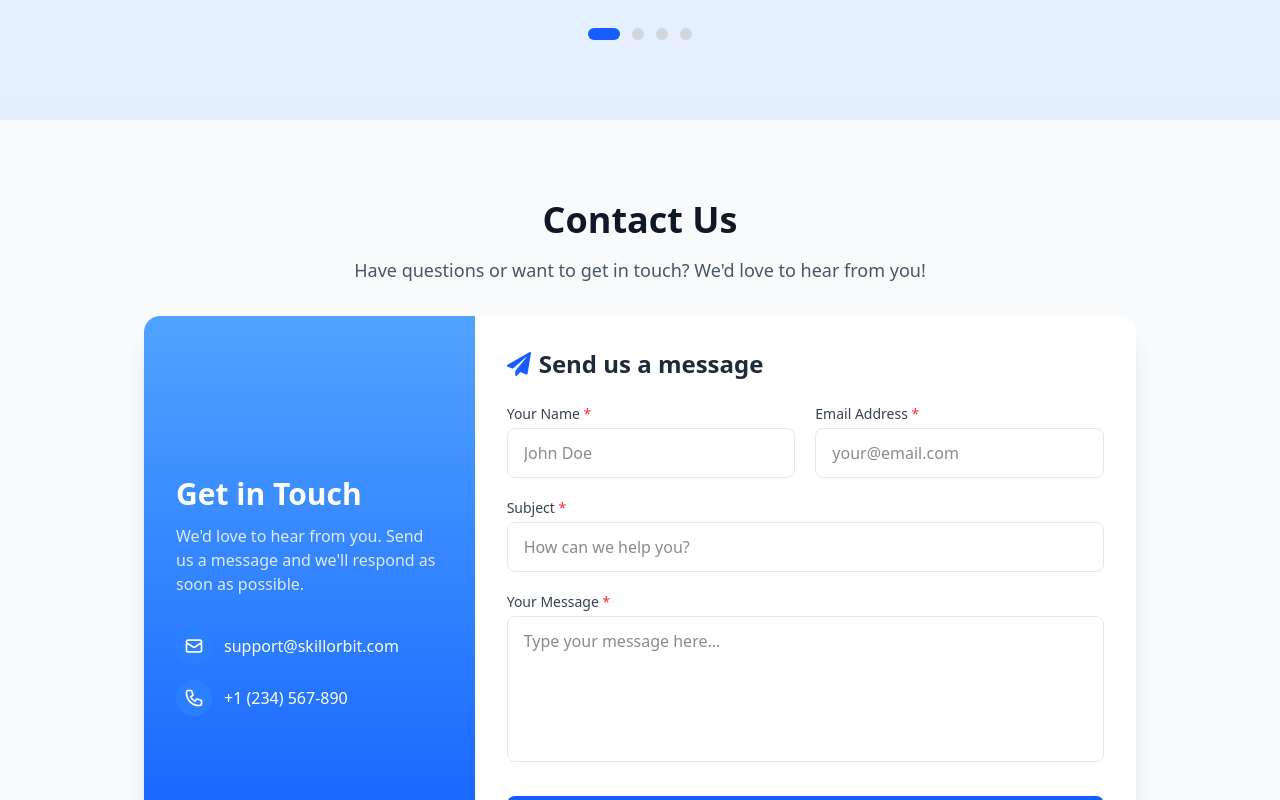
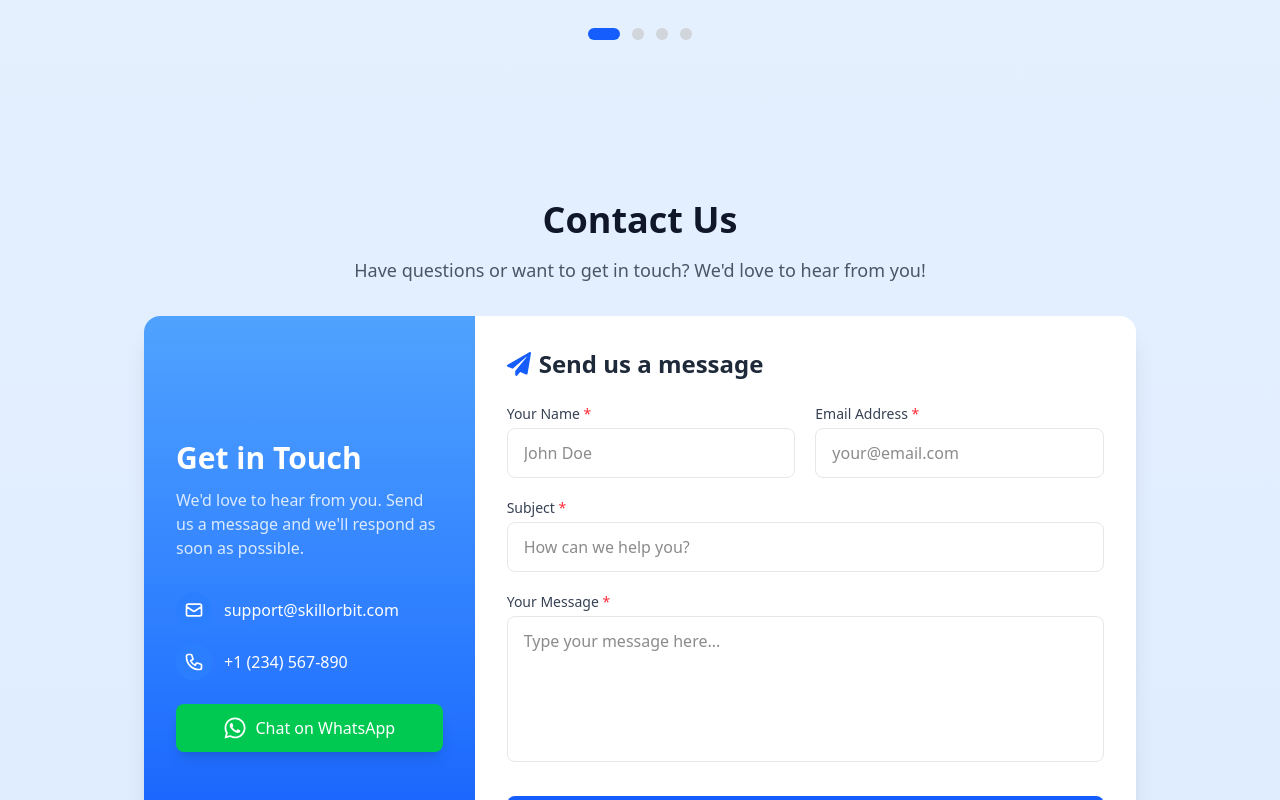
Before and after one commit to MuazamMughal/skillOrbit-app, a Next.js app: page / in a window 1280 px wide. Shown: the part 4180-4980 px from the top of the page. Built offline with nearby package versions, Linux system fonts and the light colour scheme.

Commit message:
SkillOrbit App enhancing

```diff
--- a/src/components/common/contact.tsx
+++ b/src/components/common/contact.tsx
@@ -1,7 +1,7 @@
 "use client";
 
 import React, { useState } from 'react';
-import { FaPaperPlane } from 'react-icons/fa';
+import { FaPaperPlane, FaWhatsapp } from 'react-icons/fa';
 import { motion } from 'framer-motion';
 
 interface FormData {
@@ -54,7 +54,7 @@ const Contact = () => {
   } as const;
 
   return (
-    <section id="contact" className="py-20 bg-gray-50">
+    <section id="contact" className="py-20">
       <div className="text-center mb-8">
         <h2 className="text-4xl font-bold text-gray-900 mb-4">Contact Us</h2>
         <p className="text-lg text-gray-600 max-w-2xl mx-auto">Have questions or want to get in touch? We'd love to hear from you!</p>
@@ -94,6 +94,15 @@ const Contact = () => {
                     </div>
                     <span>+1 (234) 567-890</span>
                   </div>
+                  <a
+                    href="https://wa.me/1234567890"
+                    target="_blank"
+                    rel="noopener noreferrer"
+                    className="mt-6 w-full flex items-center justify-center gap-2 px-4 py-3 bg-green-500 hover:bg-green-600 text-white font-medium rounded-lg shadow-lg hover:shadow-xl transition-all duration-300 transform hover:-translate-y-1"
+                  >
+                    <FaWhatsapp className="w-6 h-6" />
+                    <span>Chat on WhatsApp</span>
+                  </a>
                 </div>
               </div>
             </div>
```
